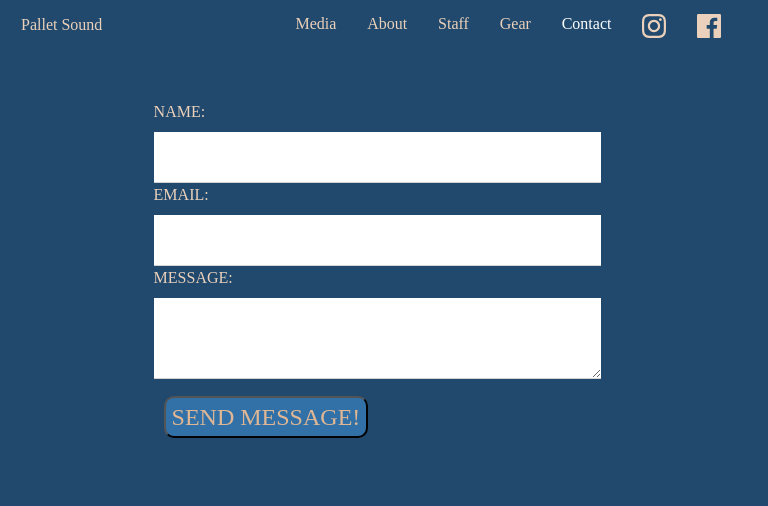
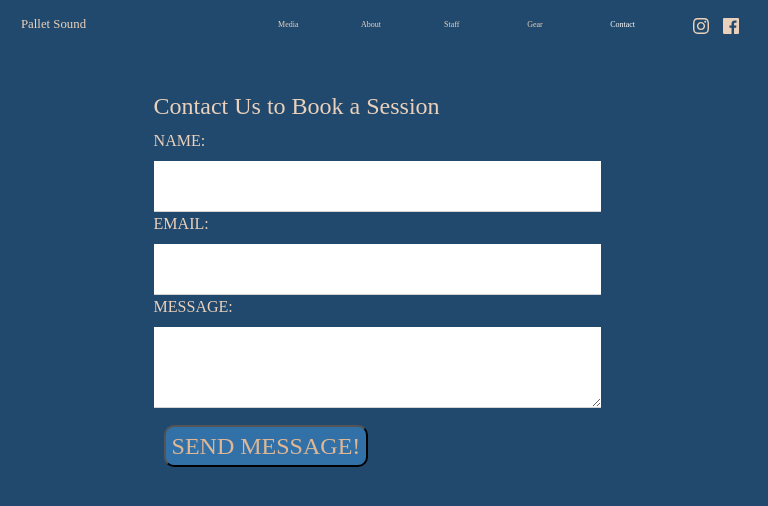
Before and after one commit to boyangm/palletSound, a React (Create React App) app in the folder client/: page /contact in a window 768 px wide. Shown: the top 506 px of the page. Built offline with nearby package versions, Linux system fonts and the light colour scheme; a web font is replaced by a local one.

Commit message:
mobile style

```diff
--- a/client/src/components/contact.js
+++ b/client/src/components/contact.js
@@ -25,6 +25,7 @@ const Contact = () =>{
     return(
         <div className ='homeCont'>
         <div className = 'contactCont'>
+        <h3 className ='contactTitle'>Contact Us to Book a Session</h3>
             <form>
                     <label id="name">NAME:</label>
                     <input {...name} type='text' name='name'></input>
--- a/client/src/styles/about.scss
+++ b/client/src/styles/about.scss
@@ -10,4 +10,7 @@
         background-blend-mode: multiply;
 
     padding: 100px 0;
+    @media screen and (max-width: 768px) {
+        padding: 50px 0;
+    }
 }
--- a/client/src/styles/contact.scss
+++ b/client/src/styles/contact.scss
@@ -12,7 +12,7 @@
         font-size: 1.5rem;
     }
     form{
-        margin-top: 100px;
+
     }
         label{
             width: 100%;
@@ -31,5 +31,11 @@
           @include button($base, $compliment)
         }
 
-
+     .contactTitle{
+         color: $compliment-light;
+         margin-top: 40%;
+         @media screen and (min-width: 768px) {
+             margin-top: 20%;
+         }
+     }
 }
--- a/client/src/styles/engineer.scss
+++ b/client/src/styles/engineer.scss
@@ -16,9 +16,13 @@
         align-items: center;
         justify-content: center;
 
+
         h3{
             font-size: 3rem;
             margin:0 auto;
+            @media screen and (max-width: 768px){
+               font-size: 1.25rem;
+                }
         }
         p{
             margin: 0 auto;
@@ -33,9 +37,13 @@
 
   .subTitle{
         width: 100%;
+        color: $compliment-light;
         margin: 0 auto;
         text-align: center;
         h3{
             font-size:3.5rem;
+            @media screen and (max-width: 768px){
+                font-size: 2.25rem;
+                 }
         }
     }
--- a/client/src/styles/equipment.scss
+++ b/client/src/styles/equipment.scss
@@ -7,6 +7,11 @@
         margin: 0;
         padding: 25px 0;
 
+    }
+    @media screen and (max-width: 768px) {
+        width: 50%;
+        margin: 0;
+        padding: 25px 0;
     }
     .subHeader1{
         color: $compliment-light;
--- a/client/src/styles/home.scss
+++ b/client/src/styles/home.scss
@@ -24,8 +24,9 @@
             letter-spacing: .5rem;
             h1{
                 position: absolute;
-
-
+                top: 40%;
+                left: 10%;
+                z-index:2;
 
                 font-size: 2rem;
 
@@ -34,44 +35,46 @@
                     left: 15%;
                     font-size: 4.5rem;
 
-                    z-index:2;
+
                     }
                 @media screen and (min-width: 880px) and (max-width: 1123px){
                     top: 20%;
                     left: 15%;
                     font-size: 5.5rem;
 
-                    z-index:2;
+
                     }
                 @media screen and (min-width:1123px){
                     top: 20%;
                     left: 20%;
                     font-size: 6.5rem;
 
-                    z-index:2;
                     }
 
             }
             h3{
                 position: absolute;
+                top: 50%;
+                left: 0;
+                font-size: 1.5rem;
+                z-index:2;
 
                 @media screen and (min-width: 768px) and (max-width: 880px) {
                       top: 40%;
                 left: 5%;
                     font-size: 2.5rem;
-                    z-index:2;
                 }
                 @media screen and (min-width: 880px) and (max-width: 1123px) {
                       top: 40%;
                 left: 15%;
                     font-size: 2.5rem;
-                    z-index:2;
+
                 }
                 @media screen and (min-width:1123px){
                       top: 40%;
                     left: 15%;
                     font-size: 3.5rem;
-                    z-index:2;
+
                 }
             }
             @media screen and (min-width: 768px) {
@@ -110,6 +113,9 @@
         width: 100%;
         img{
             height: 100vh;
+            @media screen and (max-width: 768px){
+                width: 100%;
+                 }
 
         }
         .next{
--- a/client/src/styles/navbar.scss
+++ b/client/src/styles/navbar.scss
@@ -22,13 +22,20 @@
             color:white;
             transform: all 0.3 ease-in;
         }
+        @media screen and (max-width: 768px) {
+            font-size: .8rem;
+        }
+
     }
     .links{
         width: 100%;
+        position: relative;
         display:inline-flex;
+        align-items: center;
         justify-content: space-evenly;
         flex-flow: row;
         .linkItems{
+
             &.active{
                 color: white;
             }
@@ -39,6 +46,11 @@
             color: $compliment-light;
 
             text-decoration: none;
+            @media screen and (max-width: 768px) {
+                font-size: .5rem;
+                width: calc(100%/7);
+            }
+
 
         }
     }
@@ -53,6 +65,10 @@
             fill:white;
             transform: all 0.3 ease-in;
         }
+        @media screen and (max-width: 768px) {
+
+            width:1rem;
+        }
 
     }
 
```
